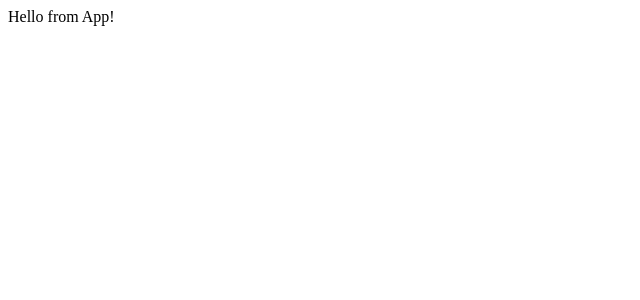
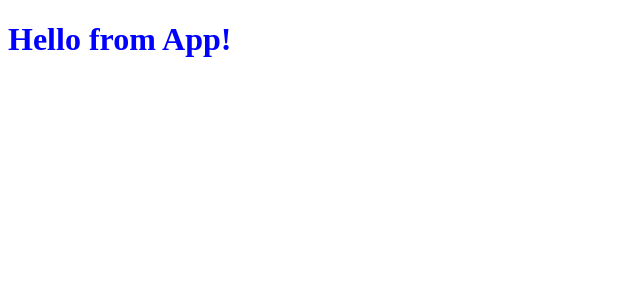
Before and after one commit to AlessandraPettinato/Portfolio, a React app: page / in a window 1280 px wide. Shown: the top 300 px of the page, without its empty margins (0-640 px from the left). Built offline with nearby package versions, Linux system fonts and the light colour scheme.

Commit message:
fix: style correctly apply to test text

```diff
--- a/src/App.js
+++ b/src/App.js
@@ -1,5 +1,9 @@
 import React from "react";
 
 export default function App() {
-	return <div>Hello from App!</div>;
+	return (
+		<div>
+			<h1>Hello from App!</h1>
+		</div>
+	);
 }
--- a/webpack.config.js
+++ b/webpack.config.js
@@ -26,7 +26,7 @@ module.exports = {
 			},
 			{
 				test: /\.css$/,
-				use: ["css-loader"],
+				use: ["style-loader", "css-loader"],
 			},
 		],
 	},
```
Also changed, not shown: 2 other files (tests, documents, lock files or other folders).
